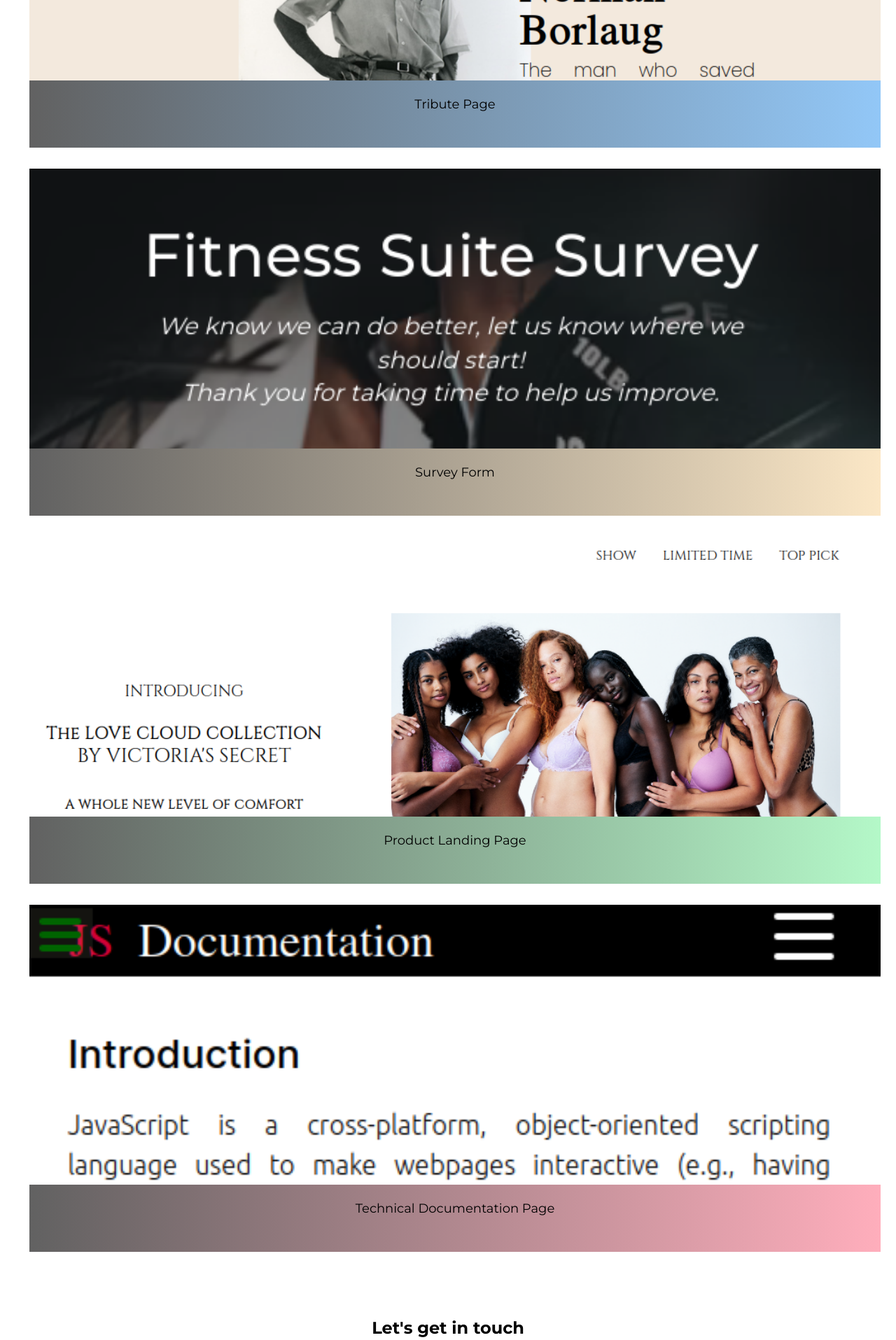
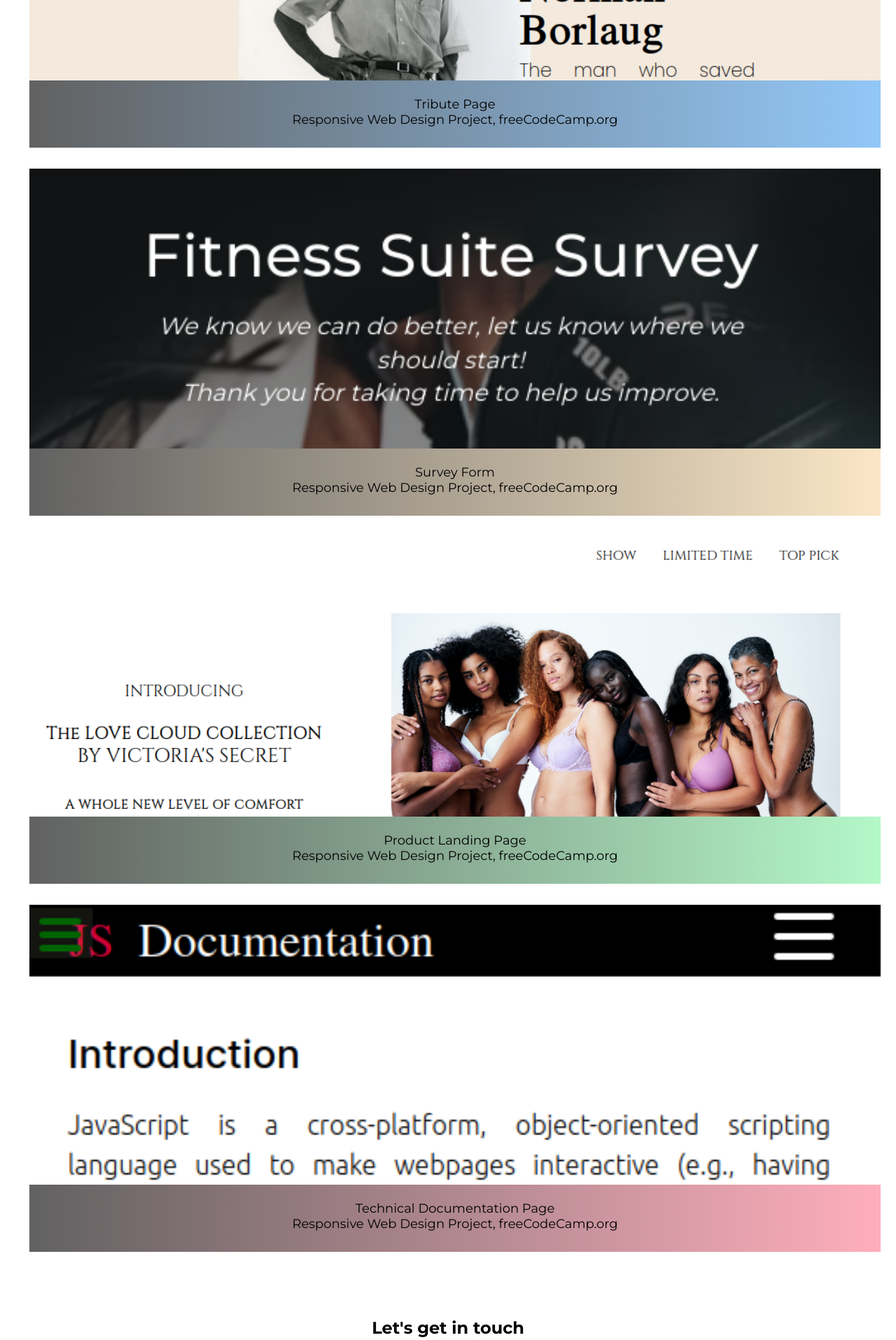
Before and after one commit to m-dennisgocong/fCC-responsive-web-design-projects, a plain HTML site: page personal-portfolio-page/index.html in a window 1280 px wide. Shown: the part 1200-3115 px from the top of the page at 70% size. Drawn offline with Linux system fonts and the light colour scheme.

Commit message:
feat: add multiple class and text

```diff
--- a/personal-portfolio-page/index.html
+++ b/personal-portfolio-page/index.html
@@ -84,28 +84,32 @@
   <section id="projects">
     <h2>My Projects</h2>
       <a class="project-tile" href="" target="_blank">
-        <img class="project-img" src="/images/tribute-page.png" alt="">
+        <img class="project-img left-picture" src="/images/tribute-page.png" alt="">
         <p>
-          <span class="project-title">Tribute Page</span>
+          <span class="project-title">Tribute Page</span><br>
+          Responsive Web Design Project, freeCodeCamp.org
         </p>
       </a>
       <a class="project-tile" href="" target="_blank">
-        <img class="project-img" src="/images/survey-form.png" alt="">
+        <img class="project-img bottom-picture" src="/images/survey-form.png" alt="">
         <p>
-          <span class="project-title">Survey Form</span>
+          <span class="project-title">Survey Form</span><br>
+          Responsive Web Design Project, freeCodeCamp.org
         </p>
       </a>
 
       <a class="project-tile" href="" target="_blank">
-        <img class="project-img" src="/images/product-landing-page.png" alt="">
+        <img class="project-img left-picture" src="/images/product-landing-page.png" alt="">
         <p>
-          <span class="project-title">Product Landing Page</span>
+          <span class="project-title">Product Landing Page</span><br>
+          Responsive Web Design Project, freeCodeCamp.org
         </p>
       </a>
       <a class="project-tile" href="" target="_blank">
-        <img class="project-img" src="/images/technical-documentation.png" alt="">
+        <img class="project-img bottom-picture" src="/images/technical-documentation.png" alt="">
         <p>
-          <span class="project-title">Technical Documentation Page</span>
+          <span class="project-title">Technical Documentation Page</span><br>
+          Responsive Web Design Project, freeCodeCamp.org
         </p>
       </a>
   </section>
```
